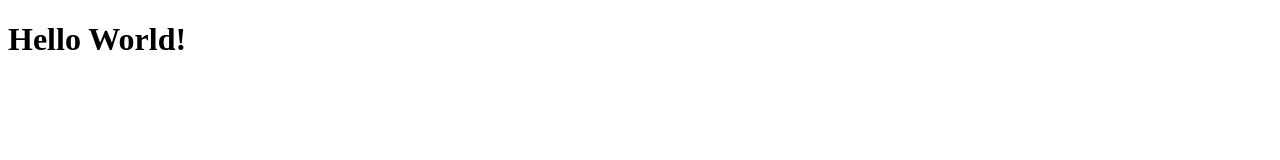
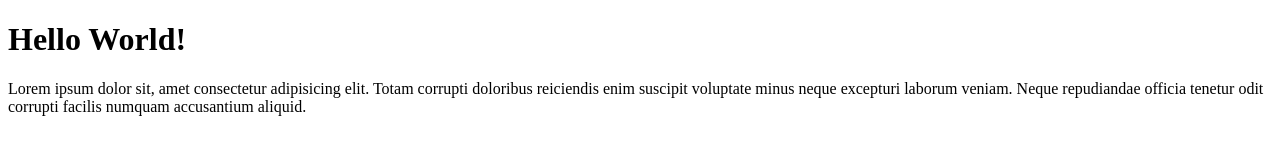
Before and after one commit to kalaksanan/kalaksa-git-test, a plain HTML site: page index.html in a window 1280 px wide. Drawn offline with Linux system fonts and the light colour scheme.

Commit message:
menambahkan paragraf

```diff
--- a/index.html
+++ b/index.html
@@ -8,5 +8,6 @@
 </head>
 <body>
     <h1>Hello World!</h1>
+    <p>Lorem ipsum dolor sit, amet consectetur adipisicing elit. Totam corrupti doloribus reiciendis enim suscipit voluptate minus neque excepturi laborum veniam. Neque repudiandae officia tenetur odit corrupti facilis numquam accusantium aliquid.</p>
 </body>
 </html>
```
